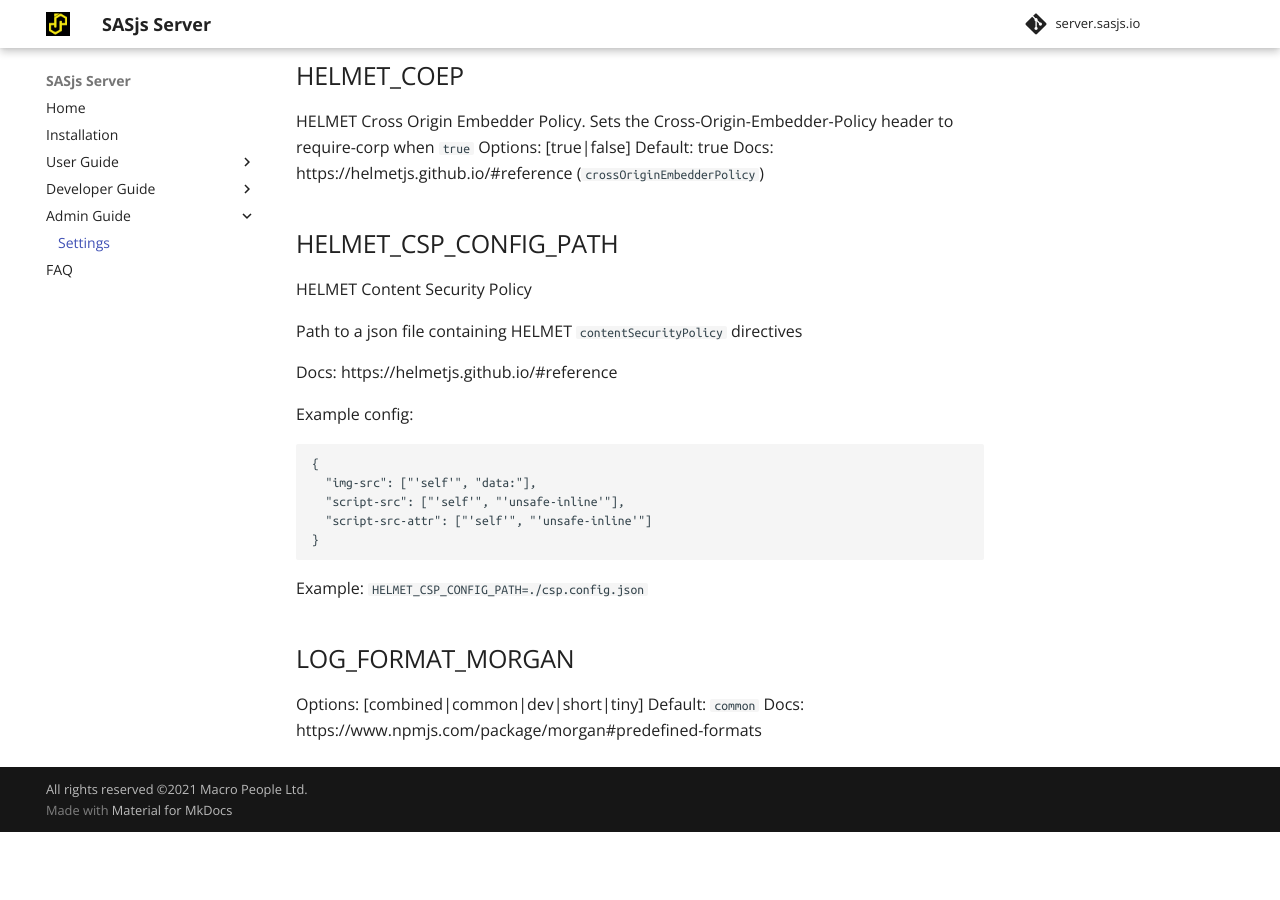
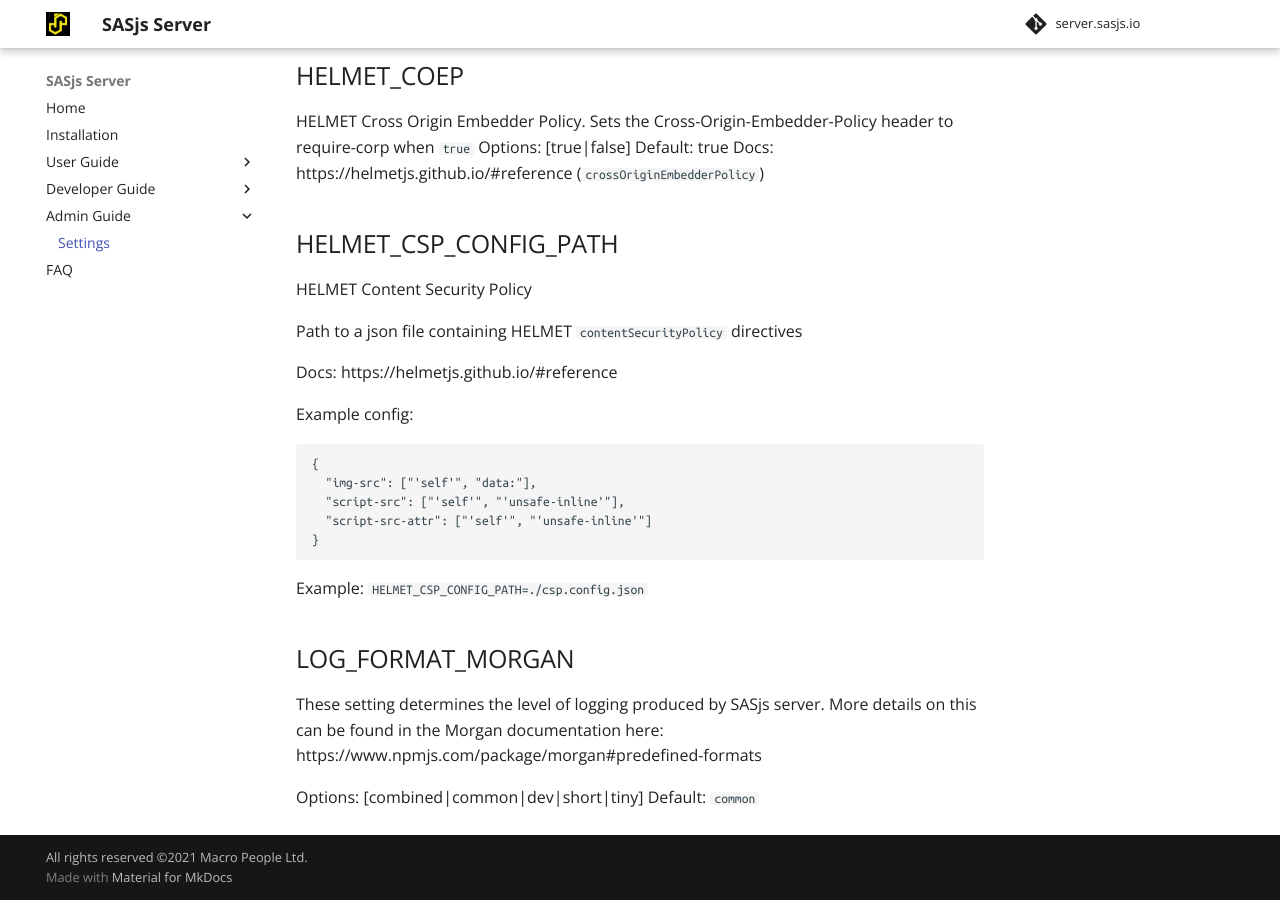
Before and after one commit to sasjs/server.sasjs.io, an MkDocs documentation site: the page built from docs/settings.md, in a window 1280 px wide and 900 px high, scrolled down 3004 px. Built offline with MkDocs 1.6.1 and Material for MkDocs 9.7.7, drawn with Linux system fonts in a browser that asks for light colours; before the commit the page ends 3836 px from its top, so only the background shows below that.

Commit message:
feat: settings page

```diff
--- a/docs/settings.md
+++ b/docs/settings.md
@@ -124,6 +124,7 @@
 
 ## LOG_FORMAT_MORGAN
 
+These setting determines the level of logging produced by SASjs server.  More details on this can be found in the Morgan documentation here: https://www.npmjs.com/package/morgan#predefined-formats
+
 Options: [combined|common|dev|short|tiny]
 Default: `common`
-Docs: https://www.npmjs.com/package/morgan#predefined-formats
```
